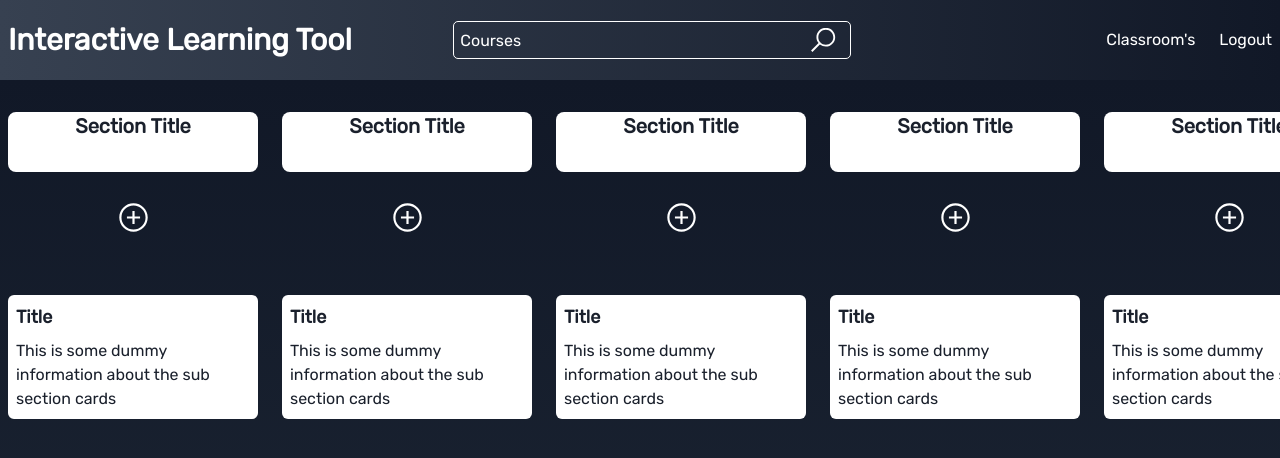
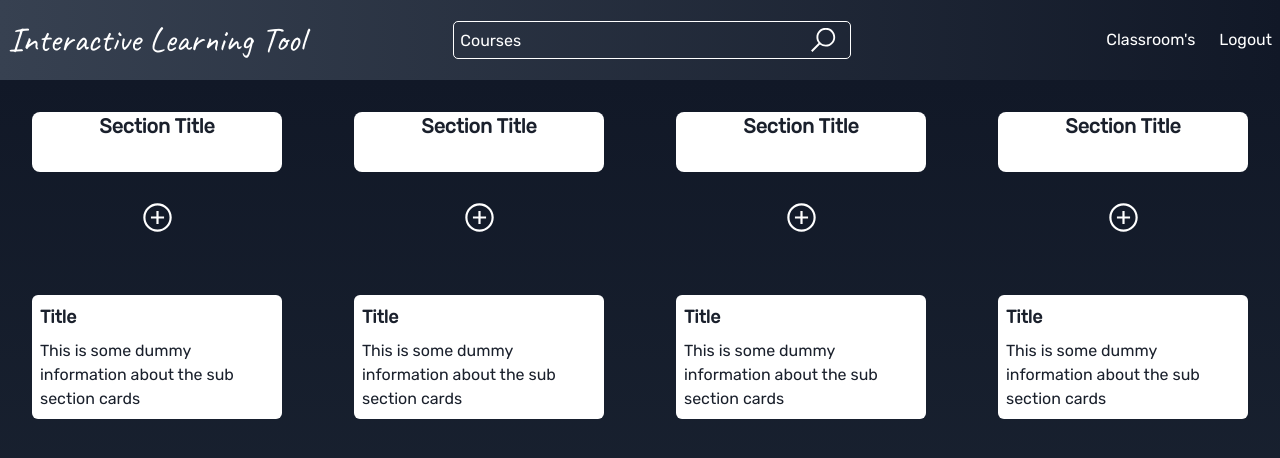
Before and after one commit to VahapCanDongel/interactive-learning-tool, a Next.js app: page /cybersecurity in a window 1280 px wide. Shown: the top 458 px of the page. Built offline with nearby package versions, Linux system fonts and the light colour scheme.

Commit message:
need to add plus button below newly inserted elements

```diff
--- a/components/Navigation.js
+++ b/components/Navigation.js
@@ -4,7 +4,7 @@ export default function Navigation() {
   return (
     <div className="w-full h-[80px] bg-gradient-to-r from-gray-700 to-gray-900 flex justify-between items-center p-2 shadow-lg">
       <div className="text-white flex justify-between items-center w-full">
-        <Link href="/" className="text-[30px] font-bold">
+        <Link href="/" className="text-[35px] font-caveat">
           Interactive Learning Tool
         </Link>
 
--- a/pages/_document.js
+++ b/pages/_document.js
@@ -12,6 +12,10 @@ export default function Document() {
           href="https://fonts.googleapis.com/css2?family=Rubik&display=swap"
           rel="stylesheet"
         ></link>
+        <link
+          href="https://fonts.googleapis.com/css2?family=Caveat&display=swap"
+          rel="stylesheet"
+        ></link>
       </Head>
       <body>
         <Main />
--- a/pages/cybersecurity.js
+++ b/pages/cybersecurity.js
@@ -7,11 +7,6 @@ export default function cybersecurity() {
       <Section />
       <Section />
       <Section />
-      <Section />
-      <Section />
-      <Section />
-      <Section />
-      <Section />
     </div>
   );
 }
--- a/pages/index.js
+++ b/pages/index.js
@@ -10,7 +10,7 @@ export default function Home() {
       </div>
 
       <div className="absolute bottom-0  right-0 m-2 bg-gradient-to-r from-gray-800 to-gray-900 text-white rounded-md p-2">
-        Add Class
+        Add Course
       </div>
     </div>
   );
--- a/tailwind.config.js
+++ b/tailwind.config.js
@@ -10,6 +10,7 @@ module.exports = {
       fontFamily: {
         archivo: ["Archivo", "sans-serif"],
         rubik: ["rubik", "sans-serif"],
+        caveat: ["caveat", "cursive"],
       },
     },
   },
```
